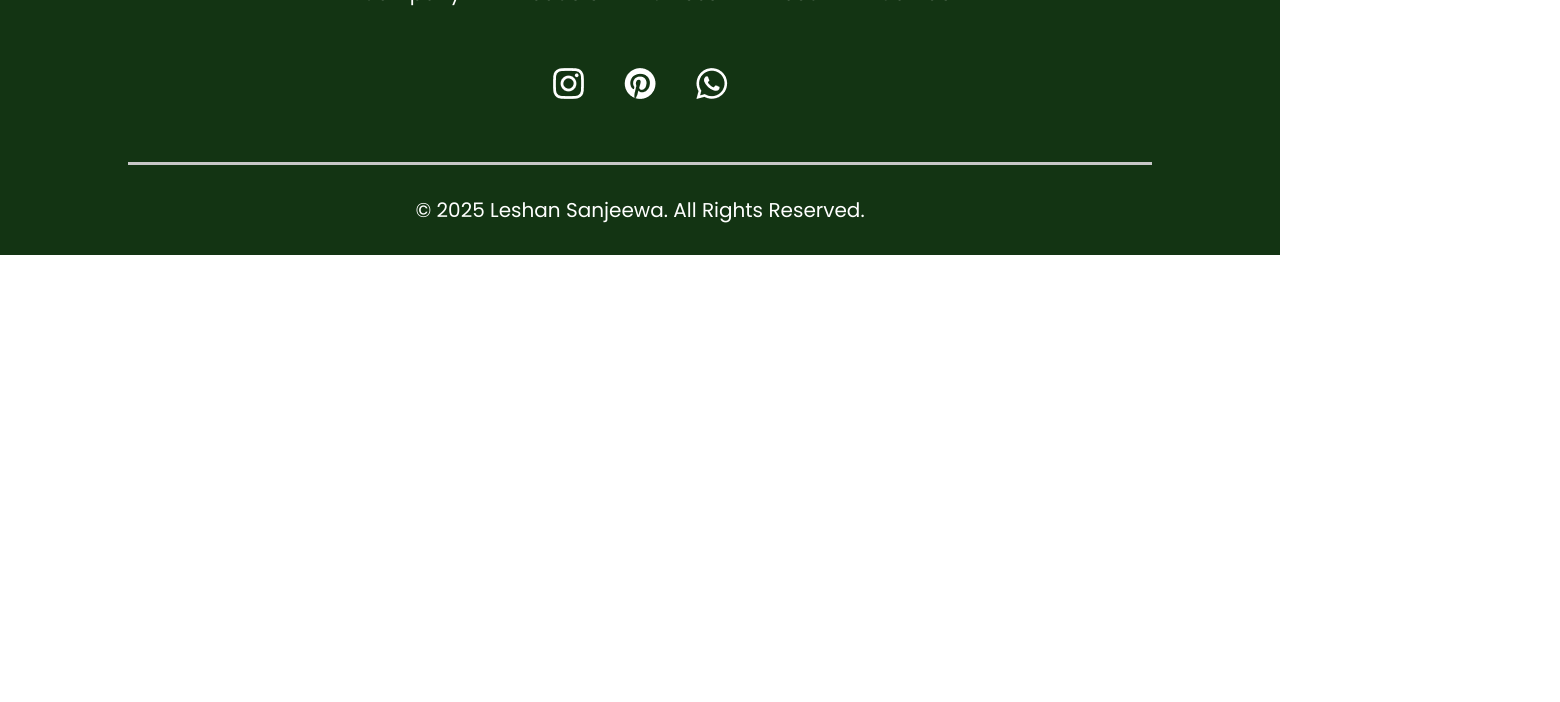
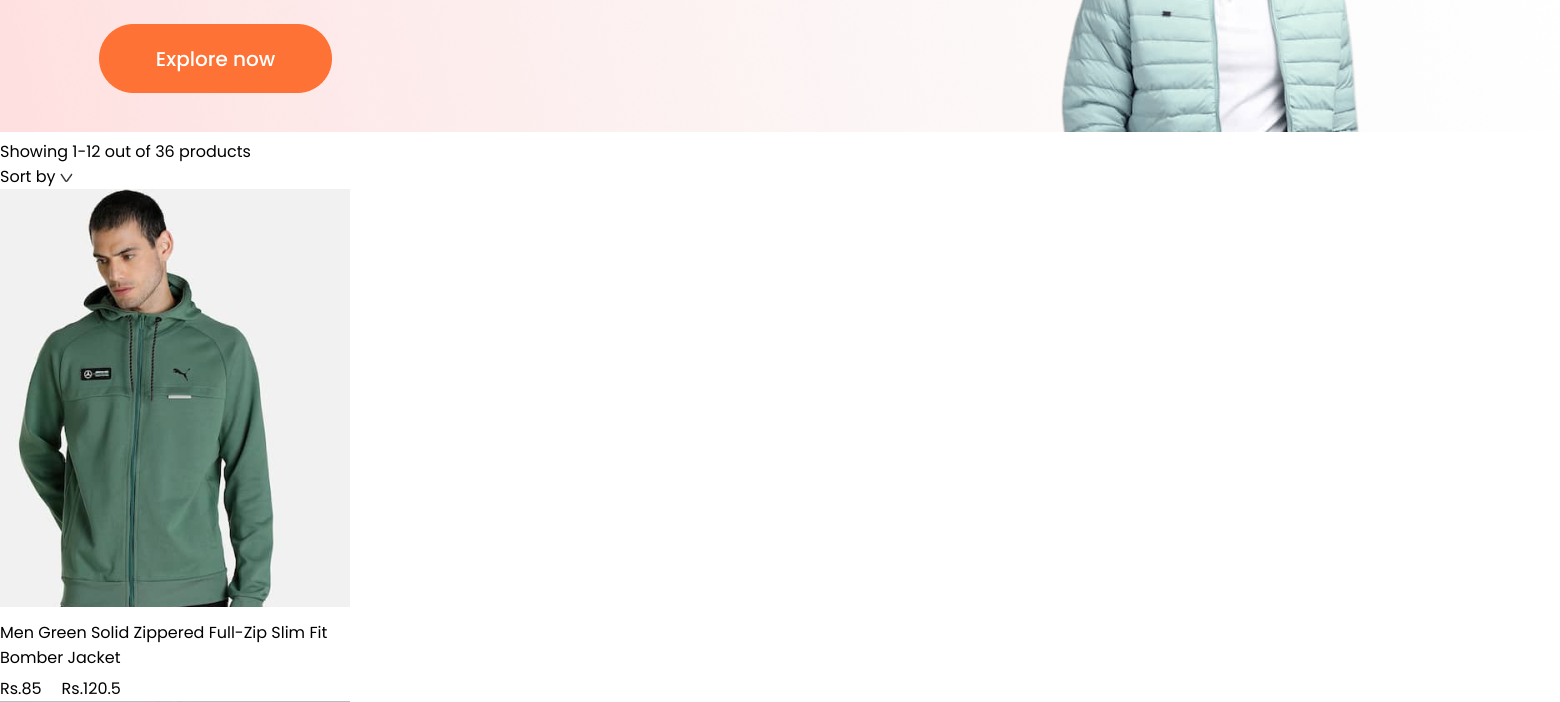
Before and after one commit to leshaan99/clothing-store, a React (Create React App) app in the folder frontend/: page /mens in a window 1280 px wide. Shown: the part 300-1002 px from the top of the page, 1560 px wide, since content can reach past the window. Before the commit the page ends 800 px from the top, so only its background shows below. Built offline with nearby package versions, Linux system fonts and the light colour scheme.

Commit message:
Devide all product to three category and show it related pages

```diff
--- a/frontend/src/App.js
+++ b/frontend/src/App.js
@@ -7,6 +7,9 @@
 import Product from './Pages/Shop';
 import Shop from './Pages/Shop';
 import { Footer } from './Components/Footer/Footer';
+import men_banner from './Components/Assests/banner_mens.png'
+import women_banner from './Components/Assests/banner_women.png'
+import kid_banner from './Components/Assests/banner_kids.png'
 
 function App() {
   return (
@@ -15,9 +18,9 @@
         <Navbar/>
           <Routes>
             <Route path='/' element={<Shop/>}/>
-            <Route path='/mens' element={<ShopCategory category="men"/>}/>
-            <Route path='/whomens' element={<ShopCategory category="women"/>}/>
-            <Route path='/kids' element={<ShopCategory category="kids"/>}/>
+            <Route path='/mens' element={<ShopCategory banner={ men_banner } category="men"/>}/>
+            <Route path='/womens' element={<ShopCategory banner={ women_banner} category="women"/>}/>
+            <Route path='/kids' element={<ShopCategory banner={ kid_banner } category="kid"/>}/>
             <Route path="/product" element={<Product/>}>
               <Route path=':productId' element={<Product/>}/>
             </Route>
--- /dev/null
+++ b/frontend/src/Context/ShopContext.jsx
@@ -0,0 +1,17 @@
+import React, { createContext } from "react";
+import all_product from '../Components/Assests/all_product'
+
+export const ShopContext = createContext(null)
+
+const ShopContextProvider = (props) => {
+
+    const contextValue = {all_product}
+
+    return (
+        <ShopContext.Provider value={contextValue}>
+            {props.children}
+        </ShopContext.Provider>
+    )
+}
+
+export default ShopContextProvider;
--- a/frontend/src/Pages/ShopCategory.jsx
+++ b/frontend/src/Pages/ShopCategory.jsx
@@ -1,9 +1,32 @@
-import React from 'react'
+import React, { useContext } from 'react'
+import './CSS/ShopCategory.css'
+import { ShopContext } from '../Context/ShopContext'
+import dropdown_icon from '../Components/Assests/dropdown_icon.png'
+import Item from '../Components/Item/Item'
 
-const ShopCategory = () => {
+const ShopCategory = (props) => {
+  const {all_product} = useContext(ShopContext)
   return (
-    <div>
-
+    <div className='shop-category'>
+      <img src={props.banner} alt="Shop Category Banner"/>
+      <div className="shopcategory-indexSort">
+        <p>
+          <span>Showing 1-12</span> out of 36 products
+        </p>
+        <div className="shopcategory-sort">
+          Sort by <img src={dropdown_icon} alt="" />
+        </div>
+      </div>
+      <div className="shopcategory-products">
+        {all_product.map((item,i)=>{
+          if(props.category===item.category){
+            return <Item key={i} id={item.id} name={item.name} image={item.image} new_price={item.new_price} old_price={item.old_price}/>
+          }
+          else{
+            return null;
+          }
+        })}
+      </div>
     </div>
   )
 }
--- a/frontend/src/index.js
+++ b/frontend/src/index.js
@@ -3,12 +3,13 @@
 import './index.css';
 import App from './App';
 import reportWebVitals from './reportWebVitals';
+import ShopContextProvider from './Context/ShopContext';
 
 const root = ReactDOM.createRoot(document.getElementById('root'));
 root.render(
-  <React.StrictMode>
+  <ShopContextProvider>
     <App />
-  </React.StrictMode>
+  </ShopContextProvider>
 );
 
 // If you want to start measuring performance in your app, pass a function
```
Also changed, not shown: frontend/src/Pages/CSS/ShopCategory.css (added).
